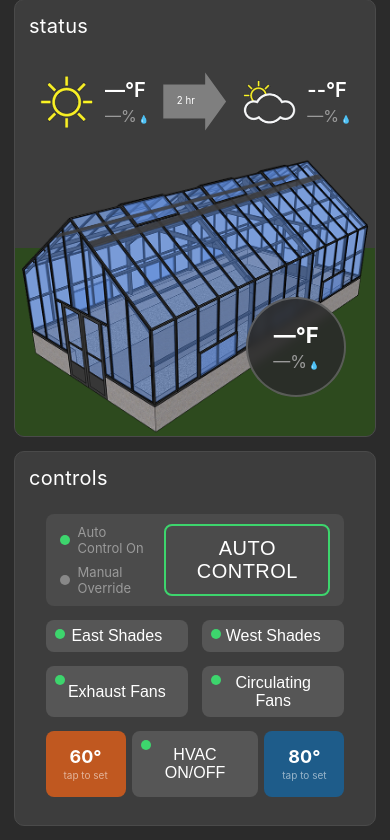
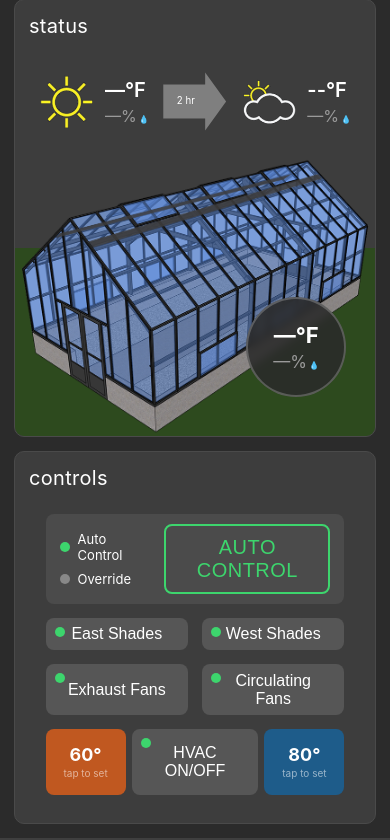
Before and after one commit to ArnoHarris/greenhouse-controller, a Flask app: page / in a window 390 px wide. Shown: the part 65-905 px from the top of the page. Run offline with Flask 3, Linux system fonts and the light colour scheme; data comes from the database, SQL or seed files in the repository; data that the repository does not hold is empty.

Commit message:
Polish legend and AUTO CONTROL button text colors and sizing
- Button label: green when auto, white when overrides active
- Legend text: white (was muted gray), shorter labels ("Auto Control", "Override")
- Legend font-size: 15px on desktop/landscape, 13px on mobile

Co-Authored-By: Claude Sonnet 4.6 <noreply@anthropic.com>

```diff
--- a/web/static/style.css
+++ b/web/static/style.css
@@ -242,7 +242,11 @@ body {
   align-items: center;
   gap: 8px;
   font-size: 13px;
-  color: var(--text-muted);
+  color: var(--text);
+}
+
+@media (min-aspect-ratio: 1/1) {
+  .legend-item { font-size: 15px; }
 }
 
 .legend-dot {
@@ -258,17 +262,18 @@ body {
   background: transparent;
   border: 2px solid var(--dot-auto);
   border-radius: 8px;
-  color: var(--text);
+  color: var(--dot-auto);
   font-size: 20px;
   font-weight: 500;
   letter-spacing: 0.5px;
   cursor: pointer;
   padding: 10px;
-  transition: border-color 0.2s;
+  transition: border-color 0.2s, color 0.2s;
   -webkit-tap-highlight-color: transparent;
 }
 .auto-control-btn.has-overrides {
   border-color: var(--text);
+  color: var(--text);
 }
 
 .ctrl-btn {
--- a/web/templates/partials/controls.html
+++ b/web/templates/partials/controls.html
@@ -10,8 +10,8 @@
     <!-- Row 2: Legend + Auto Control button -->
     <div class="auto-control-row">
       <div class="legend-box">
-        <span class="legend-item"><span class="legend-dot auto-dot"></span>Auto Control On</span>
-        <span class="legend-item"><span class="legend-dot manual-dot"></span>Manual Override</span>
+        <span class="legend-item"><span class="legend-dot auto-dot"></span>Auto Control</span>
+        <span class="legend-item"><span class="legend-dot manual-dot"></span>Override</span>
       </div>
       <button class="auto-control-btn" id="btn-auto-control" onclick="toggleAutoControl()">
         AUTO CONTROL
```
